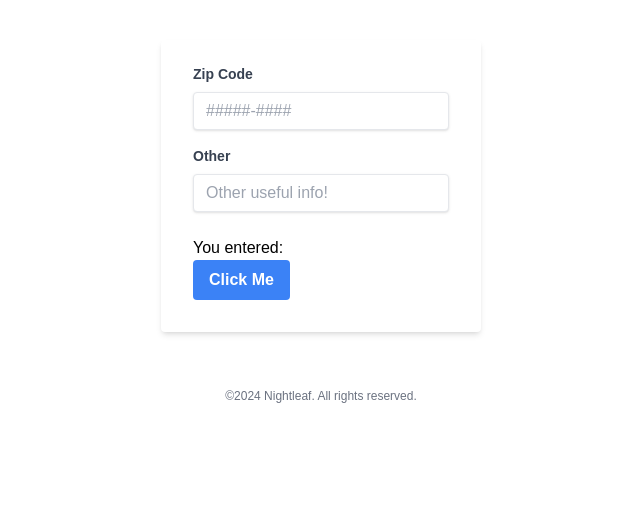
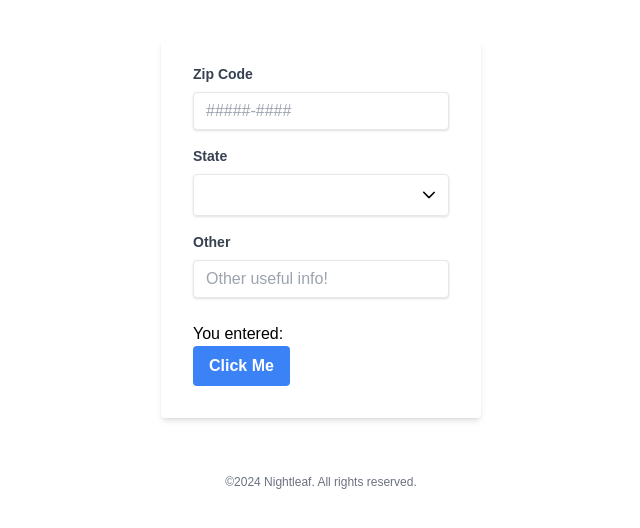
Before and after one commit to ColtonThompson/FoliumFE, a Next.js app: page /dashboard in a window 1280 px wide. Shown: the top 528 px of the page, without its empty margins (319-959 px from the left). Built offline with nearby package versions, Linux system fonts and the light colour scheme.

Commit message:
Updated InputFormTab.test.tsx
Added dropdown testing functionality for the Prime React dropdown element.
- This needs to be tested with our component instead of the prime react component for the next commit

```diff
--- a/src/app/components/InputFormTab.tsx
+++ b/src/app/components/InputFormTab.tsx
@@ -2,10 +2,74 @@
 import React from "react";
 import {InputText} from "primereact/inputtext";
 import {Button} from 'primereact/button';
+import {Dropdown} from "primereact/dropdown";
 
 export default function MyInputFormTab() {
     const [zipCode, setZipCode] = React.useState("");
+    const [state, setState] = React.useState("");
     const [isValid, setValid] = React.useState(true);
+
+    const states = [
+        {name: 'ALABAMA', abbreviation: 'AL'},
+        {name: 'ALASKA', abbreviation: 'AK'},
+        {name: 'AMERICAN SAMOA', abbreviation: 'AS'},
+        {name: 'ARIZONA', abbreviation: 'AZ'},
+        {name: 'ARKANSAS', abbreviation: 'AR'},
+        {name: 'CALIFORNIA', abbreviation: 'CA'},
+        {name: 'COLORADO', abbreviation: 'CO'},
+        {name: 'CONNECTICUT', abbreviation: 'CT'},
+        {name: 'DELAWARE', abbreviation: 'DE'},
+        {name: 'DISTRICT OF COLUMBIA', abbreviation: 'DC'},
+        {name: 'FEDERATED STATES OF MICRONESIA', abbreviation: 'FM'},
+        {name: 'FLORIDA', abbreviation: 'FL'},
+        {name: 'GEORGIA', abbreviation: 'GA'},
+        {name: 'GUAM', abbreviation: 'GU'},
+        {name: 'HAWAII', abbreviation: 'HI'},
+        {name: 'IDAHO', abbreviation: 'ID'},
+        {name: 'ILLINOIS', abbreviation: 'IL'},
+        {name: 'INDIANA', abbreviation: 'IN'},
+        {name: 'IOWA', abbreviation: 'IA'},
+        {name: 'KANSAS', abbreviation: 'KS'},
+        {name: 'KENTUCKY', abbreviation: 'KY'},
+        {name: 'LOUISIANA', abbreviation: 'LA'},
+        {name: 'MAINE', abbreviation: 'ME'},
+        {name: 'MARSHALL ISLANDS', abbreviation: 'MH'},
+        {name: 'MARYLAND', abbreviation: 'MD'},
+        {name: 'MASSACHUSETTS', abbreviation: 'MA'},
+        {name: 'MICHIGAN', abbreviation: 'MI'},
+        {name: 'MINNESOTA', abbreviation: 'MN'},
+        {name: 'MISSISSIPPI', abbreviation: 'MS'},
+        {name: 'MISSOURI', abbreviation: 'MO'},
+        {name: 'MONTANA', abbreviation: 'MT'},
+        {name: 'NEBRASKA', abbreviation: 'NE'},
+        {name: 'NEVADA', abbreviation: 'NV'},
+        {name: 'NEW HAMPSHIRE', abbreviation: 'NH'},
+        {name: 'NEW JERSEY', abbreviation: 'NJ'},
+        {name: 'NEW MEXICO', abbreviation: 'NM'},
+        {name: 'NEW YORK', abbreviation: 'NY'},
+        {name: 'NORTH CAROLINA', abbreviation: 'NC'},
+        {name: 'NORTH DAKOTA', abbreviation: 'ND'},
+        {name: 'NORTHERN MARIANA ISLANDS', abbreviation: 'MP'},
+        {name: 'OHIO', abbreviation: 'OH'},
+        {name: 'OKLAHOMA', abbreviation: 'OK'},
+        {name: 'OREGON', abbreviation: 'OR'},
+        {name: 'PALAU', abbreviation: 'PW'},
+        {name: 'PENNSYLVANIA', abbreviation: 'PA'},
+        {name: 'PUERTO RICO', abbreviation: 'PR'},
+        {name: 'RHODE ISLAND', abbreviation: 'RI'},
+        {name: 'SOUTH CAROLINA', abbreviation: 'SC'},
+        {name: 'SOUTH DAKOTA', abbreviation: 'SD'},
+        {name: 'TENNESSEE', abbreviation: 'TN'},
+        {name: 'TEXAS', abbreviation: 'TX'},
+        {name: 'UTAH', abbreviation: 'UT'},
+        {name: 'VERMONT', abbreviation: 'VT'},
+        {name: 'VIRGIN ISLANDS', abbreviation: 'VI'},
+        {name: 'VIRGINIA', abbreviation: 'VA'},
+        {name: 'WASHINGTON', abbreviation: 'WA'},
+        {name: 'WEST VIRGINIA', abbreviation: 'WV'},
+        {name: 'WISCONSIN', abbreviation: 'WI'},
+        {name: 'WYOMING', abbreviation: 'WY'}
+    ];
 
     const handleButtonClick = () => {
         if (validateZipCode(zipCode)) {
@@ -38,6 +102,19 @@ export default function MyInputFormTab() {
                                 />
                             </div>
 
+                            <div className="mb-4">
+
+                                <label htmlFor="stateDropDown"
+                                       className="block text-gray-700 text-sm font-bold mb-2">
+                                    State
+                                </label>
+                                <Dropdown id="stateDropDown" value={state} onChange={(e) => setState(e.value)}
+                                          options={states} optionLabel="name"
+                                          editable
+                                          className="shadow border rounded w-full md:w-14rem py-2 px-3 text-black focus:shadow-outline"/>
+
+                            </div>
+
                             <div className="mb-6">
                                 <label htmlFor="other" className="block text-gray-700 text-sm font-bold mb-2">
                                     Other
@@ -61,7 +138,7 @@ export default function MyInputFormTab() {
     )
 }
 
-export function validateZipCode(zipCode: string) {
+export function validateZipCode(zipCode) {
     // Check if the zip code is 5 digits or 5 digits followed by a hyphen and 4 digits
     const zipCodeRegex = /^\d{5}(?:-\d{4})?$/;
     return zipCodeRegex.test(zipCode);
--- a/src/app/layout.tsx
+++ b/src/app/layout.tsx
@@ -27,6 +27,9 @@ export default function RootLayout({
 }>) {
     return (
         <html lang="en">
+        <head>
+            <title>FoliumFE</title>
+        </head>
         <PrimeReactProvider>
             <body className={`${geistSans.variable} ${geistMono.variable} antialiased`}>
             {children}
```
Also changed, not shown: 1 other file (tests, documents, lock files or other folders).
